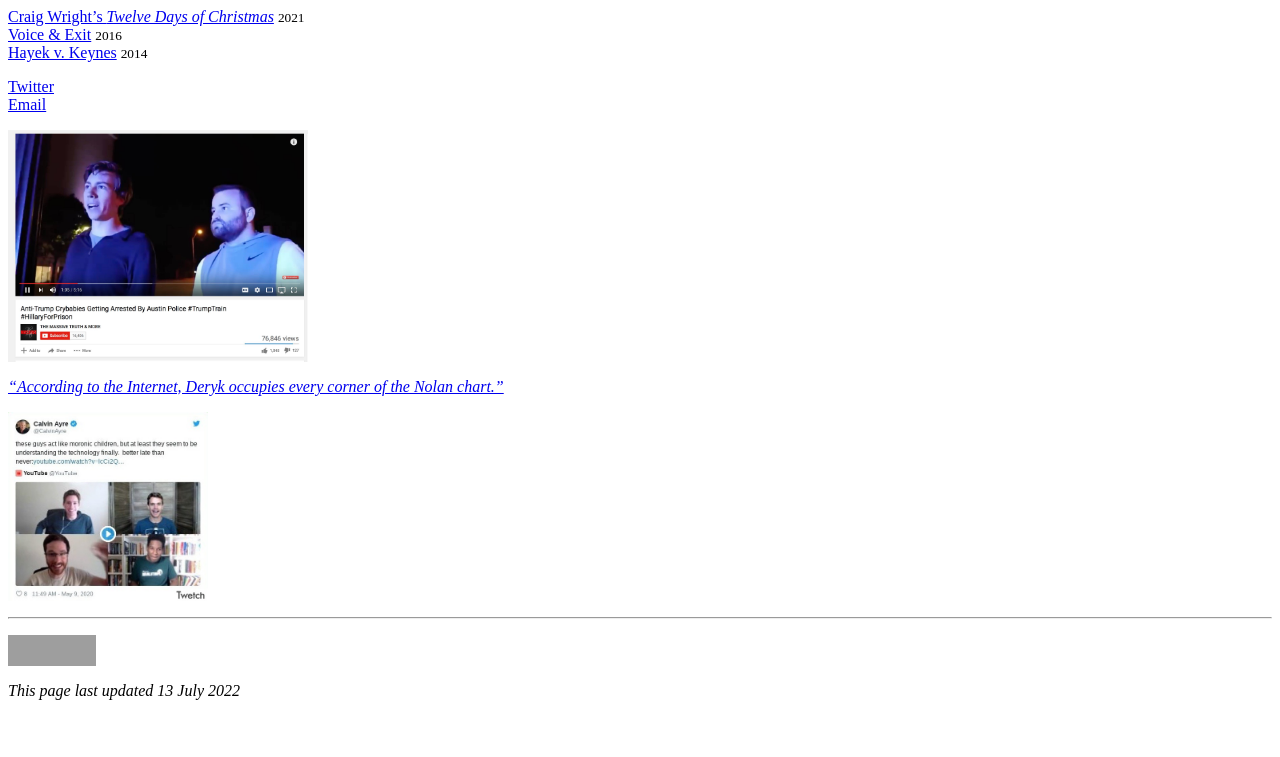
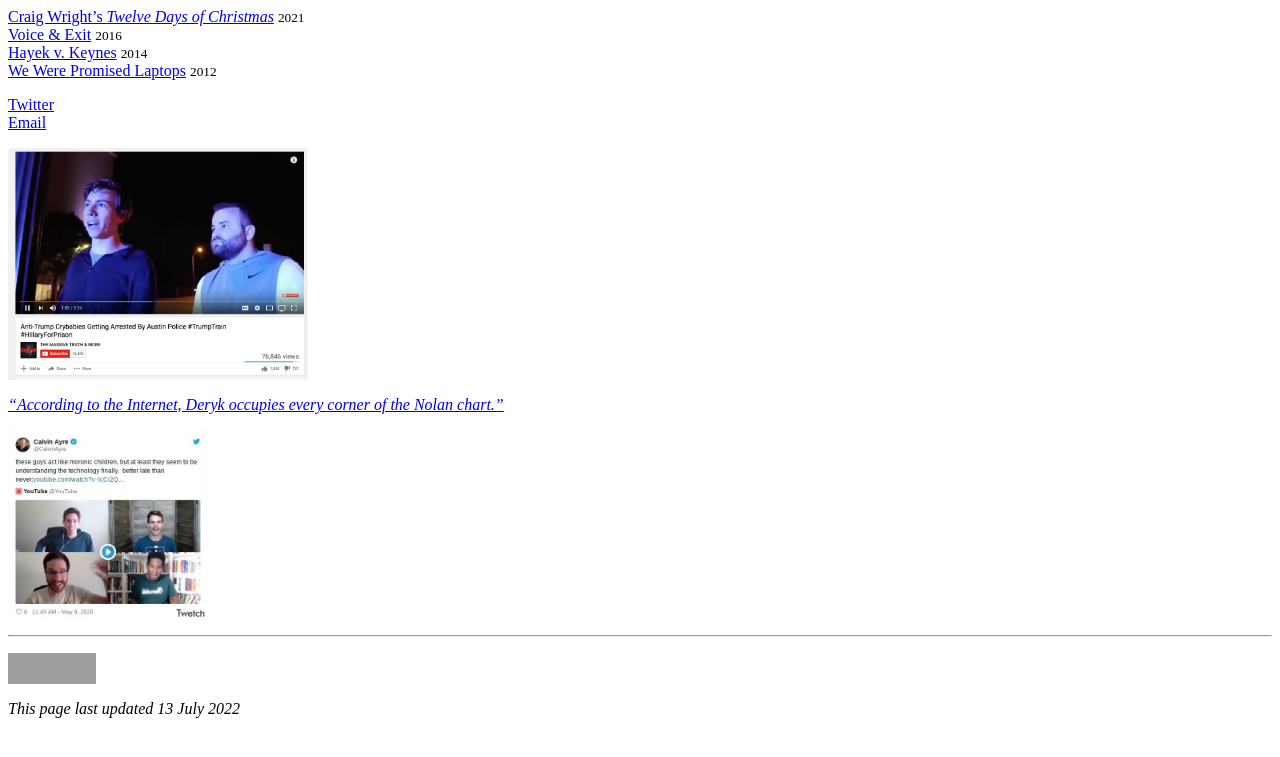
Before and after one commit to dmkgll/dmkgll, a Jekyll site: the page built from index.md, in a window 1280 px wide. Shown: the top 757 px of the page. Built offline with Jekyll 4.4.1, drawn with Linux system fonts in a browser that asks for light colours; grey boxes are pictures that could not be loaded.

Commit message:
Update index.md

```diff
--- a/index.md
+++ b/index.md
@@ -10,6 +10,7 @@
 - [Craig Wright's *Twelve Days of Christmas*](/csw12) <small>2021</small>
 - [Voice & Exit](/v&e) <small>2016</small>
 - [Hayek v. Keynes](/hvk) <small>2014</small>
+- [We Were Promised Laptops](/wltops) <small>2012</small>
 
 <p></p>
 
```
